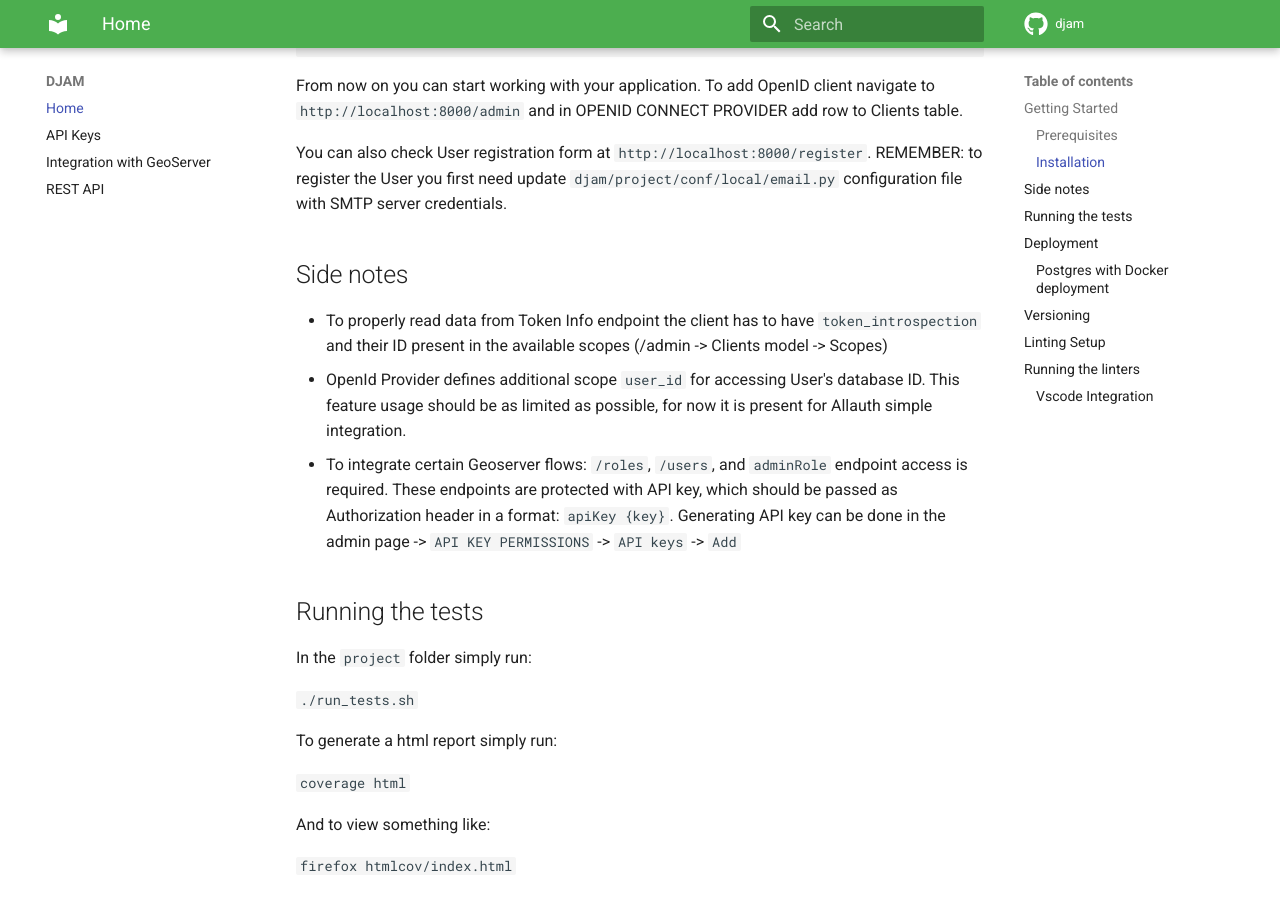
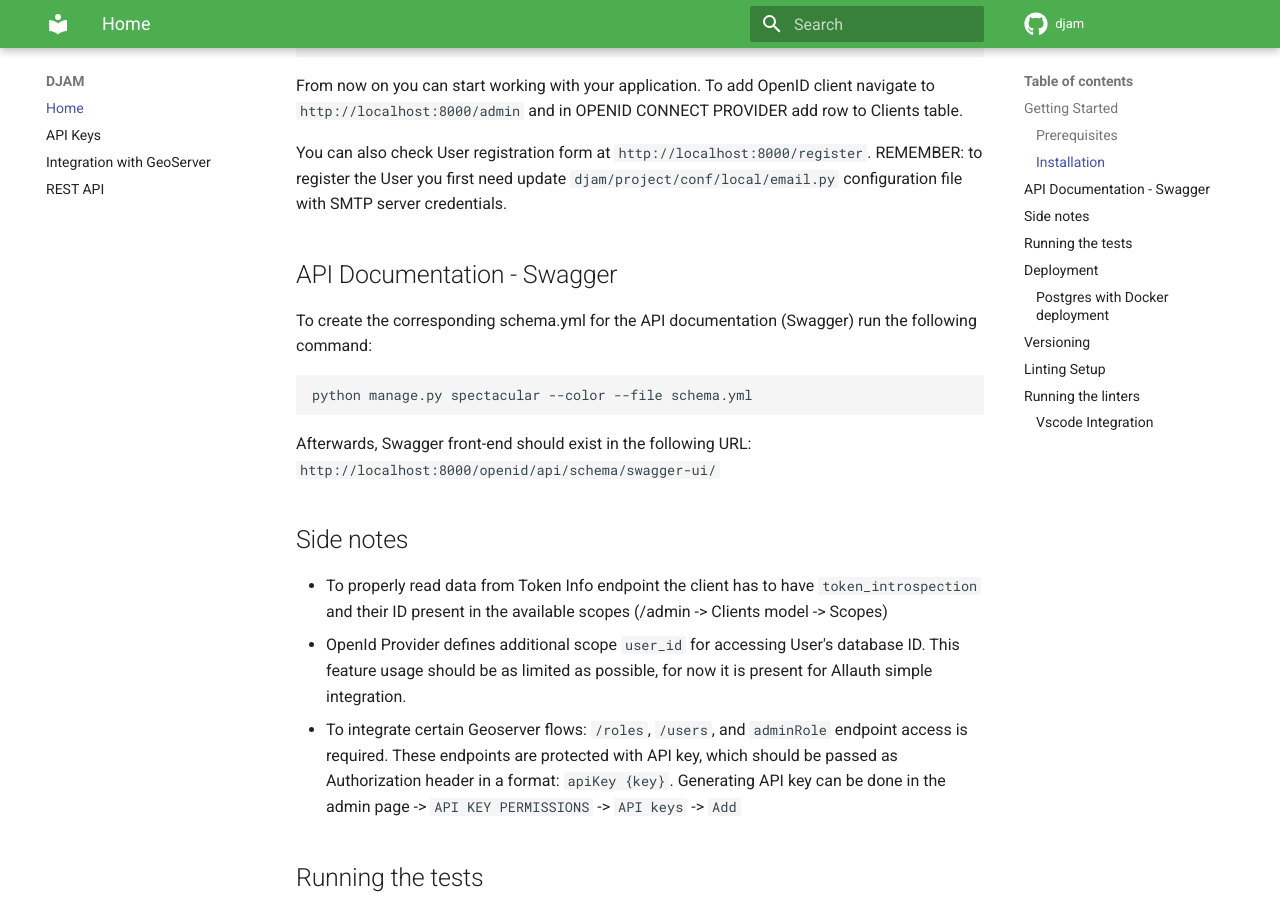
Before and after one commit to geosolutions-it/djam, an MkDocs documentation site: the page built from docs/index.md, in a window 1280 px wide and 900 px high, scrolled down 2190 px. Built offline with MkDocs 1.6.1 and Material for MkDocs 9.7.7, drawn with Linux system fonts in a browser that asks for light colours; comment, search, counter and statistics services are not loaded.

Commit message:
update docs

````diff
--- a/docs/index.md
+++ b/docs/index.md
@@ -108,6 +108,15 @@ and in OPENID CONNECT PROVIDER add row to Clients table.
 You can also check User registration form at `http://localhost:8000/register`. REMEMBER: to register the User
 you first need update `djam/project/conf/local/email.py` configuration file with SMTP server credentials.
 
+## API Documentation - Swagger
+
+To create the corresponding schema.yml for the API documentation (Swagger) run the following command:
+
+```bash
+python manage.py spectacular --color --file schema.yml
+```
+Afterwards, Swagger front-end should exist in the following URL: `http://localhost:8000/openid/api/schema/swagger-ui/`
+
 ## Side notes
 
 * To properly read data from Token Info endpoint the client has to have `token_introspection` and their ID present in the available scopes (/admin -> Clients model -> Scopes)
````
Also changed, not shown: docs/rest-api.md (+2 -0 lines).
